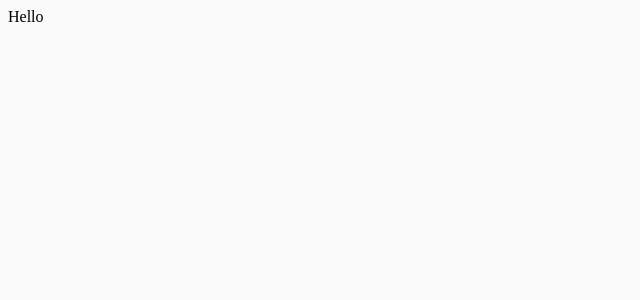
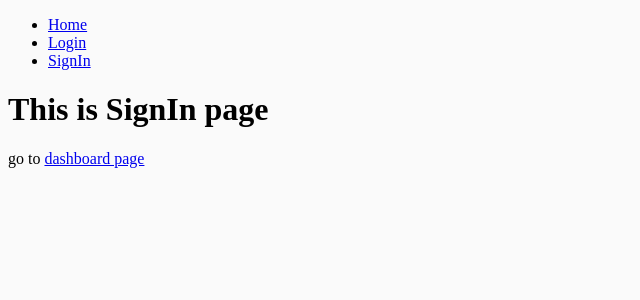
Before and after one commit to Kikoonam/Socail-networking-web-application, a React (Create React App) app in the folder shareworld/: page /signin in a window 1280 px wide. Shown: the top 300 px of the page, without its empty margins (0-640 px from the left). Built offline with nearby package versions, Linux system fonts and the light colour scheme.

Commit message:
Added routers

```diff
--- a/shareworld/package.json
+++ b/shareworld/package.json
@@ -10,6 +10,7 @@
     "firebase": "^9.23.0",
     "react": "^18.2.0",
     "react-dom": "^18.2.0",
+    "react-router-dom": "^6.14.2",
     "react-scripts": "5.0.1",
     "web-vitals": "^2.1.4"
   },
--- a/shareworld/src/App.js
+++ b/shareworld/src/App.js
@@ -1,11 +1,26 @@
+import {createBrowserRouter, RouterProvider} from 'react-router-dom'
+import Login from './pages/Login';
+import SignIn from './pages/Signin';
+import Dashboard from './pages/Dashborad';
+import RootLayout from './pages/Root';
+
+const router = createBrowserRouter([
+  {path:'/',
+   element:<RootLayout/>,
+   children:[
+    {path: '/', element:<Login/>},
+    {path:'/signin', element:<SignIn/>},
+    {path:'/dashboard',element:<Dashboard/>}
+   ]
+  }
+
+])
+
 
 function App() {
-  return (
-    <div >
-      Hello
-    </div>
+  return <RouterProvider router={router}/>
 
-  );
+
 }
 
 export default App;
--- /dev/null
+++ b/shareworld/src/components/MainNavigation.js
@@ -0,0 +1,15 @@
+import { Link } from "react-router-dom";
+
+const MainNavigation =()=>{
+    return <header>
+        <nav>
+            <ul>
+                <li><Link to={'/dashboard'}>Home</Link></li>
+                <li><Link to={'/'}>Login</Link></li>
+                <li><Link to={'./signin'}>SignIn</Link></li>
+            </ul>
+        </nav>
+    </header>
+}
+
+export default MainNavigation;
--- /dev/null
+++ b/shareworld/src/pages/Dashborad.js
@@ -0,0 +1,8 @@
+const Dashboard =()=>{
+ return <>
+  <h1>This is dashboard page</h1>
+ </>
+
+}
+
+export default Dashboard;
--- /dev/null
+++ b/shareworld/src/pages/Login.js
@@ -0,0 +1,5 @@
+const Login =()=>{
+    return <p>My Login Page</p>
+}
+
+export default Login;
--- /dev/null
+++ b/shareworld/src/pages/Root.js
@@ -0,0 +1,11 @@
+import { Outlet } from "react-router-dom";
+import MainNavigation from "../components/MainNavigation";
+
+function RootLayout (){
+    return <>
+        <MainNavigation/>
+        <Outlet/>
+    </>
+}
+
+export default RootLayout;
--- /dev/null
+++ b/shareworld/src/pages/Signin.js
@@ -0,0 +1,10 @@
+import { Link } from "react-router-dom";
+
+function SignIn (){
+    return <div>
+        <h1>This is SignIn page</h1>
+        <p>go to <Link to="/dashboard">dashboard page</Link></p>
+    </div>
+}
+
+export default SignIn;
```
Also changed, not shown: 1 other file (tests, documents, lock files or other folders).
